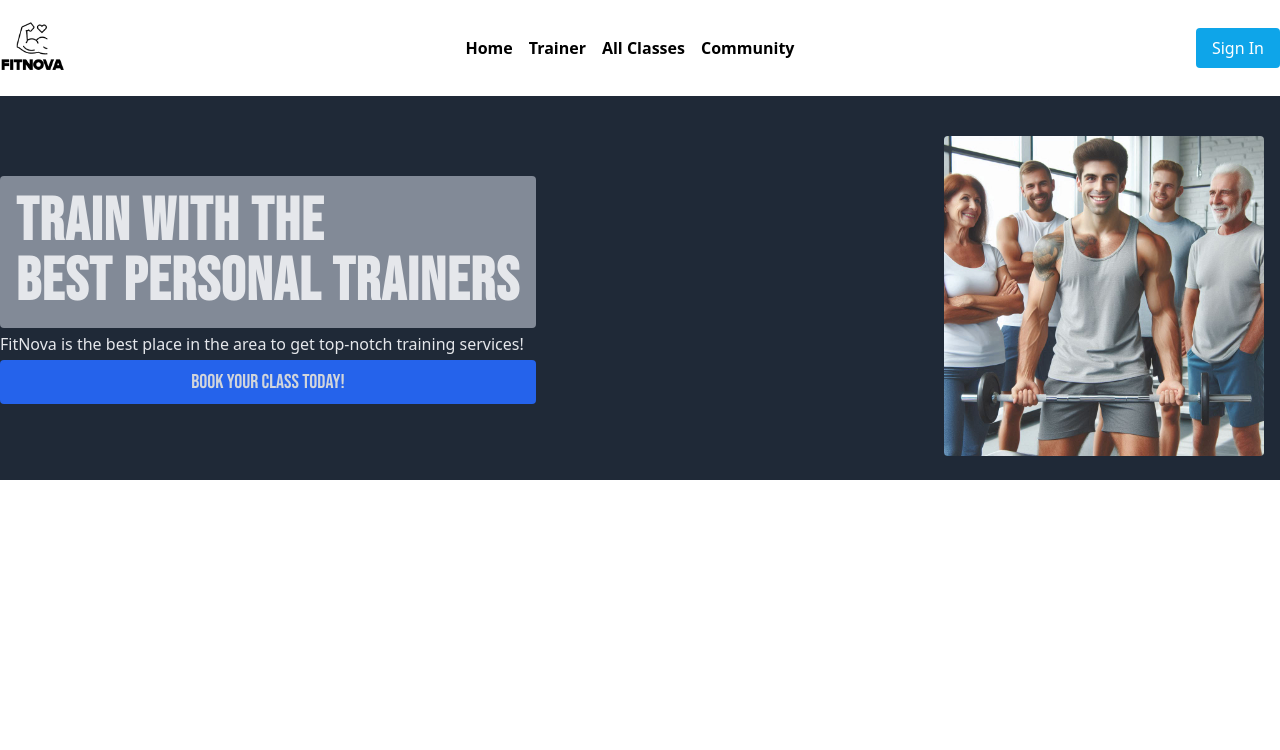
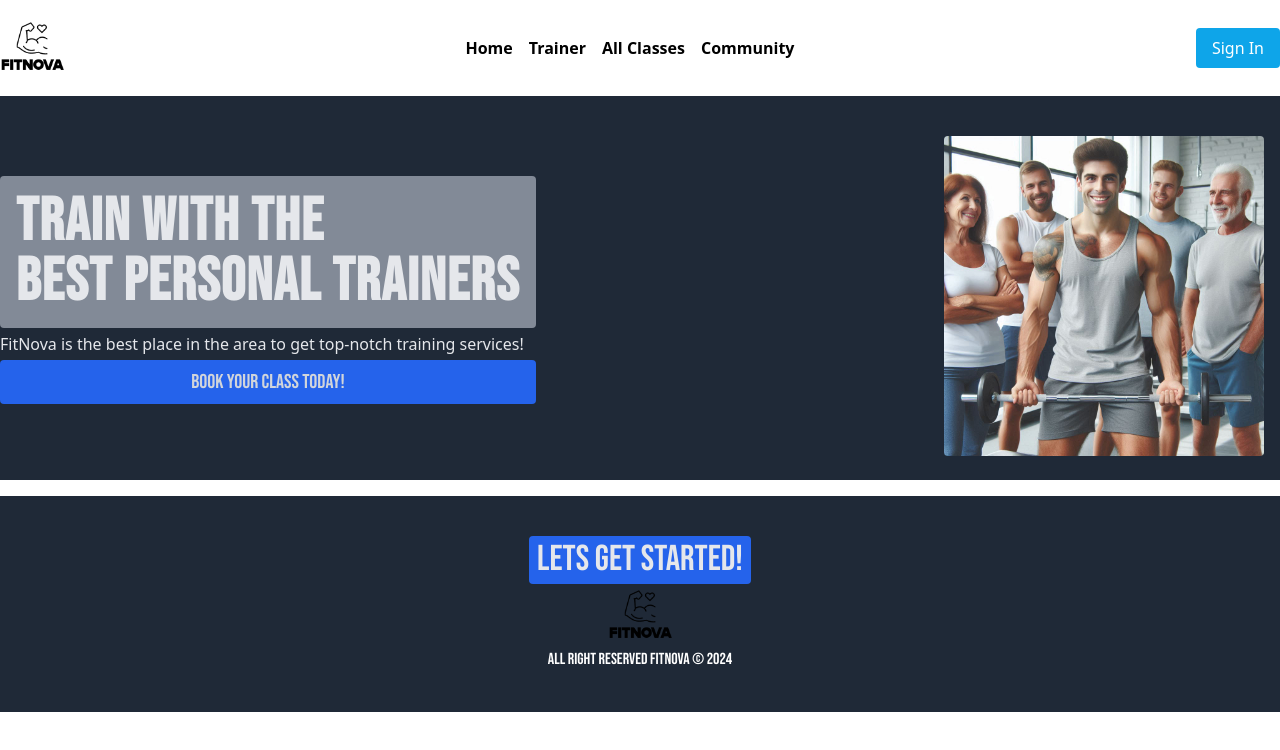
Before and after one commit to ebnazmul/fitNova, a React (Vite) app: page / in a window 1280 px wide. Shown: the top 750 px of the page. Built offline with nearby package versions, Linux system fonts and the light colour scheme; no server answers.

Commit message:
footer added

```diff
--- /dev/null
+++ b/src/Layout/Footer.jsx
@@ -0,0 +1,24 @@
+import { Link } from "react-router-dom";
+
+const Footer = () => {
+  return (
+    <div className="mt-4 bg-gray-800">
+      <div className="py-10">
+        <h2 className="font-Bebas text-gray-200 text-center text-4xl bg-blue-600 w-fit mx-auto py-1 px-2 rounded">
+          Lets Get Started!
+        </h2>
+        <div className="w-fit mx-auto">
+          <Link to={"/"}>
+            <img src="/logo.png" alt="" className="h-16" />
+          </Link>
+        </div>
+        <div>{/* Social Links or others stuff here 👈👈 */}</div>
+        <p className="font-Bebas text-center text-white">
+          All right reserved FitNova © 2024
+        </p>
+      </div>
+    </div>
+  );
+};
+
+export default Footer;
--- a/src/Layout/Layout.jsx
+++ b/src/Layout/Layout.jsx
@@ -1,11 +1,13 @@
 import { Outlet } from "react-router-dom";
 import Navbar from "./Navbar";
+import Footer from "./Footer";
 
 const Layout = () => {
     return (
         <>
         <Navbar/>
         <Outlet/>
+        <Footer/>
         </>
     );
 };
```
